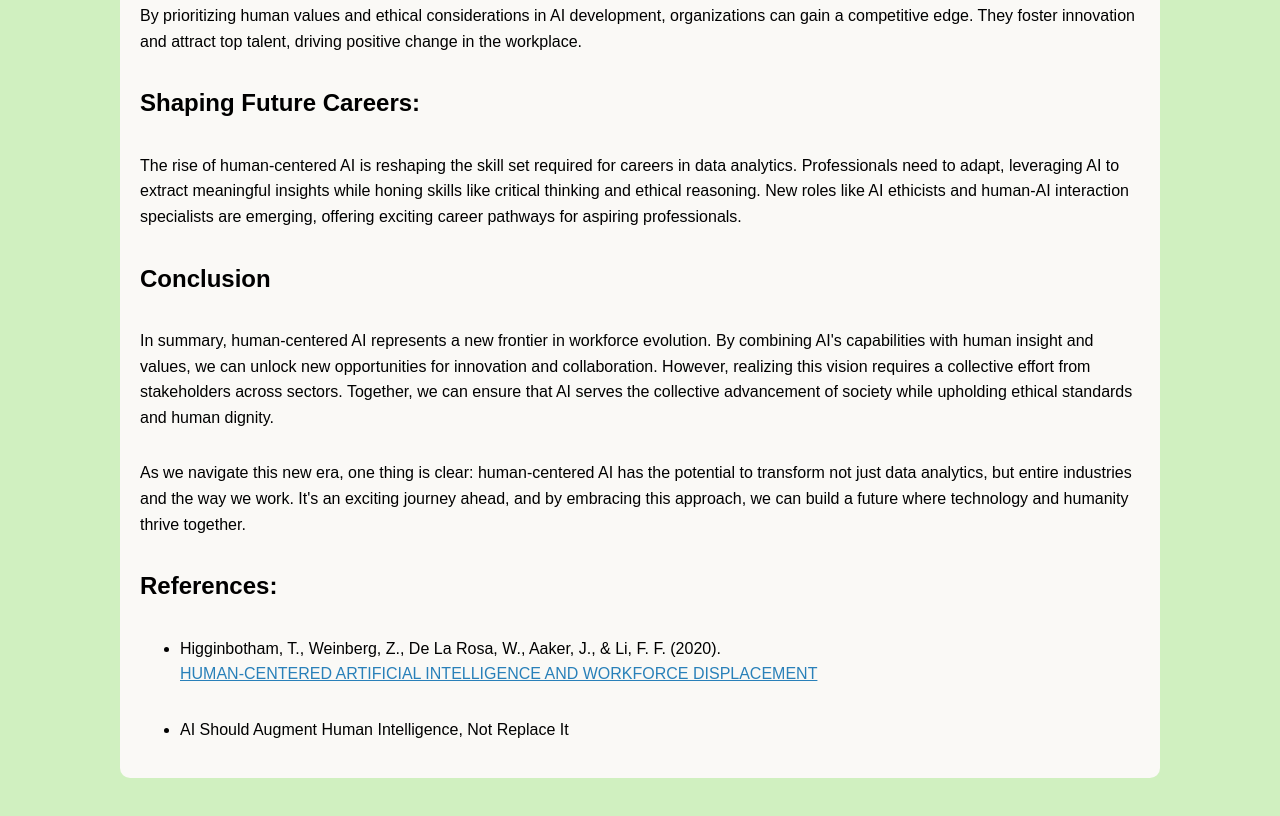
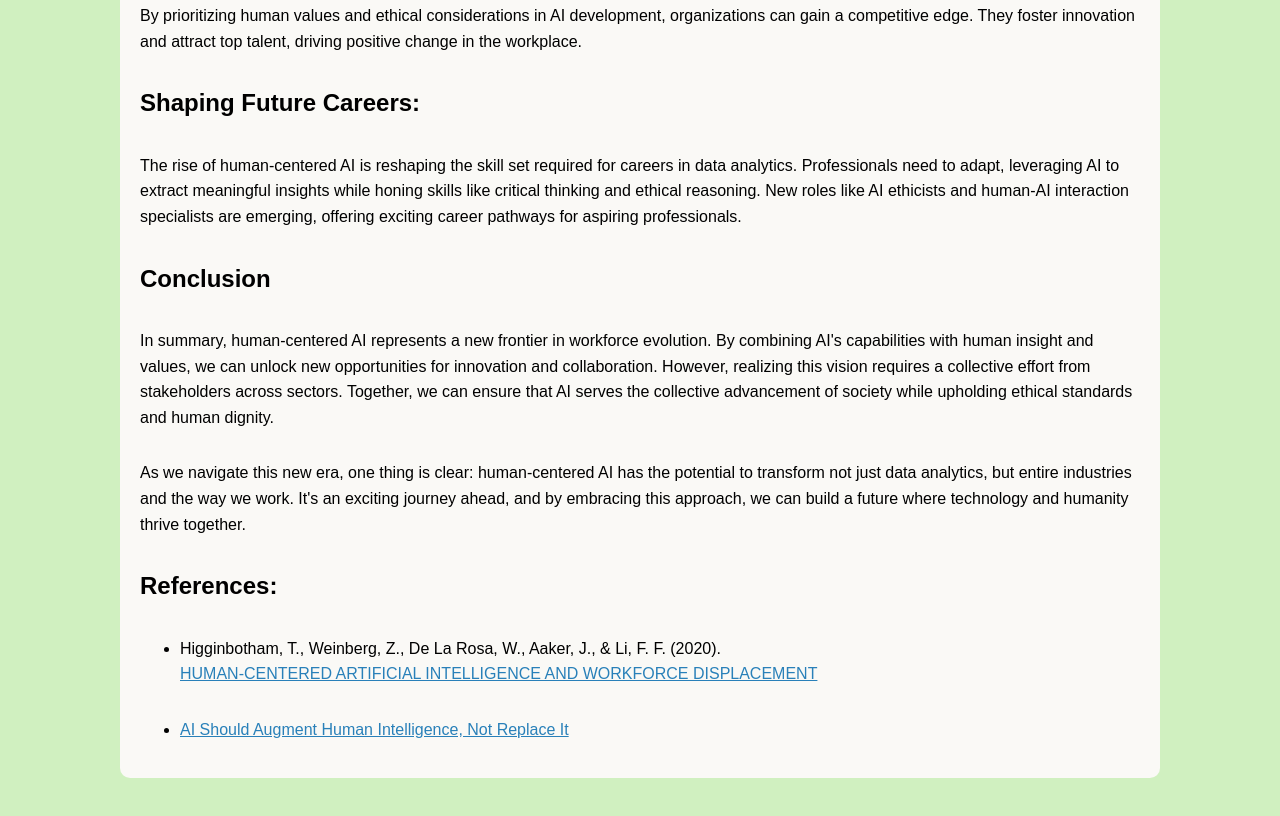
Before and after one commit to ranashweta08/shwetaranaportfolio, a plain HTML site: page single.html in a window 1280 px wide. Shown: the part 749-1565 px from the top of the page. Drawn offline with Linux system fonts and the light colour scheme.

Commit message:
Update single.html

```diff
--- a/single.html
+++ b/single.html
@@ -53,6 +53,6 @@
     <ul>
         <li><p>Higginbotham, T., Weinberg, Z., De La Rosa, W., Aaker, J., & Li, F. F. (2020). <br><a href="https://usflearn.instructure.com/courses/1856488/pages/blog-articles-instructions-and-article-links?module_item_id=34576121">HUMAN-CENTERED ARTIFICIAL INTELLIGENCE AND WORKFORCE DISPLACEMENT</a></p>
 </li>
-        <li>AI Should Augment Human Intelligence, Not Replace It<a href="https://hbr.org/2021/03/ai-should-augment-human-intelligence-not-replace-it"</a> </li>
+        <li><a href="https://hbr.org/2021/03/ai-should-augment-human-intelligence-not-replace-it">AI Should Augment Human Intelligence, Not Replace It</a> </li>
 
         </div>
```
